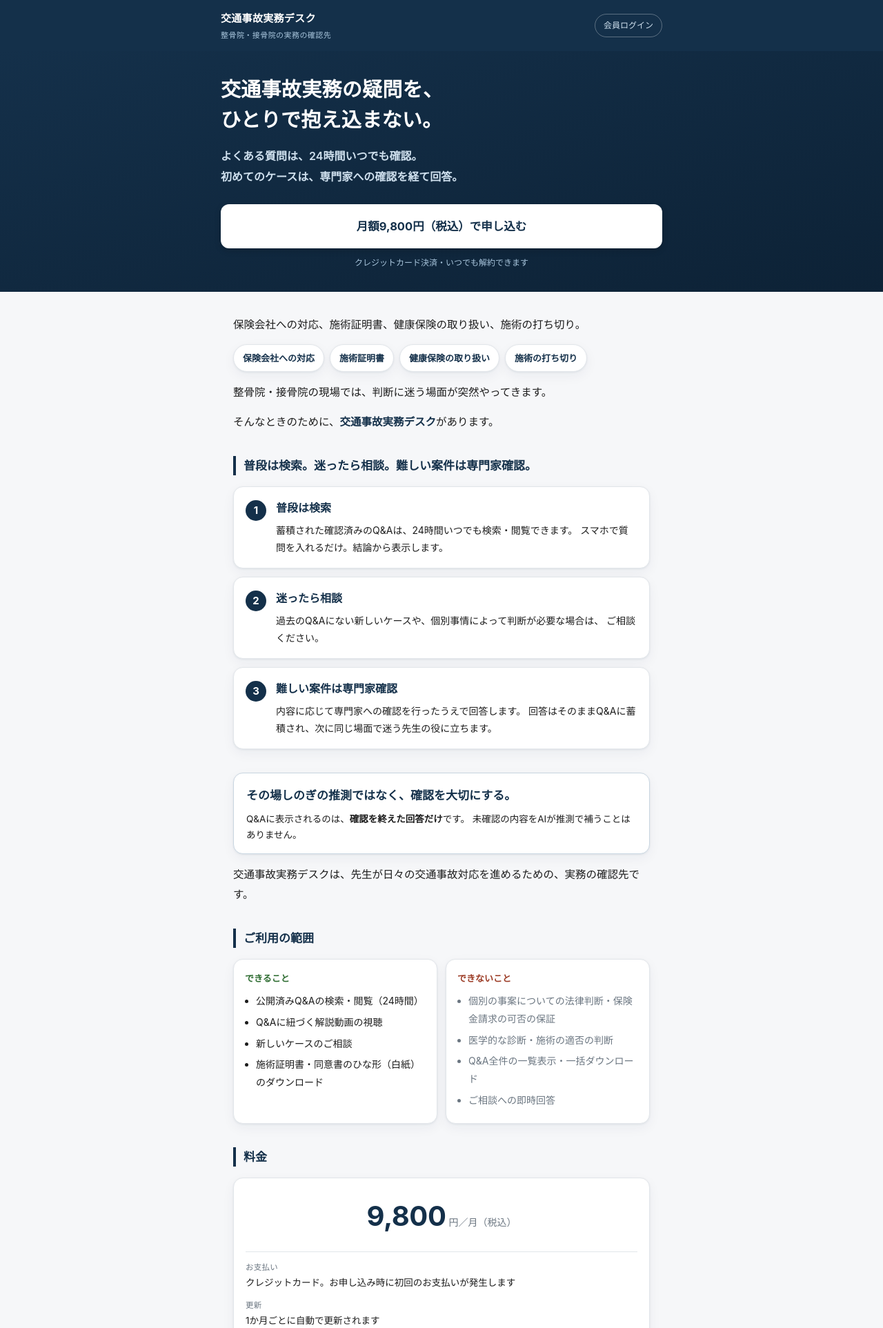
After one commit to juraku3hearty/my-repository, a Flask app: page /lp in a window 1280 px wide. The commit adds this page. Shown: the top 1925 px of the page at 69% size. Run offline with Flask 3, Linux system fonts and the light colour scheme.

Commit message:
feat: 募集ページ（/lp）を追加
いただいた文面をそのまま活かし、募集ページを1枚に組んだ。

- templates/lp.html / static/lp.css を新規追加。会員画面と同じ
  デザイントークン（紺・角丸14px・同じ影）を使い、申込後に画面が
  切り替わっても同じサイトに見えるようにした
- スマホ基準。PCでは「できること／できないこと」を2列にするだけで
  構造は変えない
- 文面は原文のまま。加えて実装と矛盾しない範囲で
  「ご利用の範囲（できること／できないこと）」を明示した
  （全件一覧・一括ダウンロードは提供しない、即時回答はしない）
- いただいた※注意書きに加え、利用規約第2条と同じ趣旨の注記を併記
- フッターに事業者情報と法的3ページへの導線
- ログイン画面から募集ページへの導線を追加

docs/legal-todo.md に、公開前に院長の確認が要る1点を追記した。
募集ページの「専門家への確認を経て回答」と、利用規約第2条・ご相談画面の
「先生ご自身の専門家へご相談ください」が逆向きになっている。A/B/C の
選択肢を記載。

テスト147項目すべて通過。

Co-Authored-By: Claude Opus 5 <noreply@anthropic.com>
Claude-Session: https://claude.ai/code/session_01XxX8KomyP5X86hhJgAnHyP

```diff
--- a/jiko-desk/webapp/app.py
+++ b/jiko-desk/webapp/app.py
@@ -338,6 +338,13 @@ def join():
                                show_debug=(APP_ENV == "dev"
                                            and request.args.get("debug") == "1"))
     return render_template("join.html", error="", email="")
+
+
+# 募集ページ。会員でなくても見られる唯一の入り口。
+# 本番では famitect.com 側のトップに置く想定だが、文面と導線をここで確定させる。
+@app.route("/lp")
+def lp():
+    return render_template("lp.html")
 
 
 @app.route("/terms")
--- /dev/null
+++ b/jiko-desk/webapp/static/lp.css
@@ -0,0 +1,108 @@
+/* 募集ページ。スマホを基準に組む。
+   色・角丸・影は会員画面（style.css / design/tokens.css）と同じ値を使う。 */
+:root {
+  --navy:   #14304a;
+  --navy-d: #0d2236;
+  --accent: #1f7a8c;
+  --bg:     #f6f7f9;
+  --card:   #ffffff;
+  --line:   #e2e6ea;
+  --text:   #1c1c1c;
+  --muted:  #6b7681;
+  --ok:     #2c6b2f;
+  --warn:   #9b3a24;
+  --radius: 14px;
+  --shadow: 0 1px 3px rgba(20,48,74,.07), 0 6px 18px rgba(20,48,74,.05);
+  --font: -apple-system, BlinkMacSystemFont, "Hiragino Sans", "Noto Sans JP", "Yu Gothic", sans-serif;
+}
+* { box-sizing: border-box; }
+body { margin:0; font-family: var(--font); background: var(--bg); color: var(--text);
+       line-height:1.85; font-size:16px; -webkit-text-size-adjust:100%; }
+.inner { max-width: 640px; margin: 0 auto; }
+.wrap  { max-width: 640px; margin: 0 auto; padding: 0 18px 56px; }
+
+/* ヘッダー */
+header { background: var(--navy); color:#fff; padding: 13px 18px; }
+header .inner { display:flex; align-items:center; justify-content:space-between; gap:12px; }
+header .brand { font-weight:700; font-size:15px; letter-spacing:.02em; }
+header .brand span { display:block; font-weight:400; font-size:11px; color:#a9c6dd; letter-spacing:.04em; }
+header .hlogin { color:#cfe0ee; font-size:12px; text-decoration:none; white-space:nowrap;
+                 border:1px solid rgba(255,255,255,.3); border-radius:999px; padding:5px 12px; }
+
+/* 主役 */
+.hero { background: linear-gradient(165deg, var(--navy) 0%, var(--navy-d) 100%);
+        color:#fff; padding: 34px 18px 30px; }
+.hero h1 { font-size: 25px; line-height:1.5; margin:0 0 16px; letter-spacing:.01em; }
+.hero .lead { font-size: 16px; color:#cfe0ee; margin:0 0 24px; line-height:1.9; font-weight:600; }
+.cta { display:block; background:#fff; color: var(--navy); text-decoration:none;
+       text-align:center; font-weight:700; font-size:16.5px; padding:17px 14px;
+       border-radius:12px; box-shadow:0 3px 10px rgba(0,0,0,.18); }
+.cta.dark { background: var(--navy); color:#fff; box-shadow: var(--shadow); }
+.cta-sub { text-align:center; font-size:12px; color:#a9c6dd; margin:10px 0 0; }
+.cta-sub.dark { color: var(--muted); }
+
+/* 本文 */
+.sec { margin-top: 34px; }
+.sec h2 { font-size: 17px; line-height:1.65; margin:0 0 16px; color: var(--navy);
+          border-left: 4px solid var(--navy); padding-left: 11px; }
+.sec h3 { font-size: 13px; margin:0 0 8px; }
+.body { font-size: 15.5px; margin: 0 0 14px; }
+.body strong { color: var(--navy); }
+
+/* 迷う場面 */
+.scenes { display:flex; flex-wrap:wrap; gap:8px; margin: 0 0 16px; }
+.scenes b { font-weight:600; font-size:13px; background:#fff; border:1px solid var(--line);
+            border-radius:999px; padding:7px 13px; color: var(--navy); box-shadow: var(--shadow); }
+
+/* 3ステップ */
+.steps { display:grid; gap:12px; }
+.step { display:flex; gap:14px; background: var(--card); border:1px solid var(--line);
+        border-radius: var(--radius); padding:16px 17px; box-shadow: var(--shadow); }
+.step .no { width:30px; height:30px; flex:0 0 30px; border-radius:50%;
+            background: var(--navy); color:#fff; display:grid; place-items:center;
+            font-weight:700; font-size:15px; margin-top:3px; }
+.step .tx { flex:1; min-width:0; }
+.step .tx b { display:block; font-size:16px; color: var(--navy); }
+.step .tx p { font-size:14px; margin:5px 0 0; line-height:1.8; }
+
+/* 方針 */
+.pledge { background: var(--card); border:1px solid #c9d6e1; border-radius: var(--radius);
+          padding:18px 18px 15px; box-shadow: var(--shadow); margin-bottom:16px; }
+.pledge p { margin:0; font-size:17px; font-weight:700; color: var(--navy); line-height:1.7; }
+.pledge .small { margin-top:9px; font-size:13.5px; font-weight:400; color: var(--text); }
+
+/* できること・できないこと */
+.two { display:grid; gap:12px; }
+.two > div { background: var(--card); border:1px solid var(--line); border-radius: var(--radius);
+             padding:15px 16px; box-shadow: var(--shadow); }
+.two ul { margin:0; padding-left:1.15em; font-size:14px; line-height:1.85; }
+.two li { margin-bottom:5px; }
+.can h3  { color: var(--ok); }
+.cant h3 { color: var(--warn); }
+.cant ul { color: var(--muted); }
+
+/* 料金 */
+.price { background: var(--card); border:1px solid var(--line); border-radius: var(--radius);
+         padding:18px 17px 16px; box-shadow: var(--shadow); margin-bottom:16px; }
+.price .amount { text-align:center; padding-bottom:14px; border-bottom:1px solid var(--line);
+                 margin-bottom:12px; }
+.price .amount b { font-size:40px; font-weight:700; color: var(--navy); letter-spacing:-.01em; }
+.price .amount span { font-size:14px; color: var(--muted); margin-left:4px; }
+.price dl { margin:0; font-size:13.5px; }
+.price dt { color: var(--muted); font-size:11.5px; margin-top:10px; letter-spacing:.02em; }
+.price dd { margin:0; line-height:1.75; }
+
+/* 注意書き */
+.caution { font-size:12.5px; color: var(--muted); line-height:1.95;
+           background:#fff; border:1px dashed var(--line); border-radius:10px; padding:13px 14px; }
+
+footer { text-align:center; margin-top:34px; padding-top:22px; border-top:1px solid var(--line);
+         font-size:12px; color: var(--muted); line-height:2; }
+footer .links a { color: var(--navy); }
+footer .company { margin-top:10px; font-size:11.5px; }
+
+/* PCでは2列にするだけ。構造は変えない */
+@media (min-width: 620px) {
+  .hero h1 { font-size: 29px; }
+  .two { grid-template-columns: 1fr 1fr; }
+}
--- a/jiko-desk/webapp/templates/login_member.html
+++ b/jiko-desk/webapp/templates/login_member.html
@@ -53,7 +53,8 @@
   </form>
 </div>
 <div class="notice">
-  まだお申し込みでない方は <a href="{{ url_for('join') }}">こちら</a> からどうぞ。
+  まだお申し込みでない方は <a href="{{ url_for('join') }}">お申し込み</a>
+  ／ <a href="{{ url_for('lp') }}">サービスのご案内</a> をご覧ください。
 </div>
 {% endif %}
 
--- /dev/null
+++ b/jiko-desk/webapp/templates/lp.html
@@ -0,0 +1,167 @@
+<!doctype html>
+<html lang="ja">
+<head>
+<meta charset="utf-8">
+<meta name="viewport" content="width=device-width, initial-scale=1">
+<title>交通事故実務デスク｜整骨院・接骨院の交通事故対応の確認先</title>
+<meta name="description" content="保険会社対応・施術証明書・健康保険の取り扱い・施術の打ち切り。整骨院・接骨院の交通事故実務で迷ったときの確認先。公開済みQ&amp;Aは24時間検索できます。月額9,800円（税込）。">
+<link rel="stylesheet" href="{{ url_for('static', filename='lp.css') }}">
+</head>
+<body>
+
+<header>
+  <div class="inner">
+    <div class="brand">交通事故実務デスク<span>整骨院・接骨院の実務の確認先</span></div>
+    <a class="hlogin" href="{{ url_for('login_page') }}">会員ログイン</a>
+  </div>
+</header>
+
+<!-- 主役 -->
+<section class="hero">
+  <div class="inner">
+    <h1>交通事故実務の疑問を、<br>ひとりで抱え込まない。</h1>
+    <p class="lead">
+      よくある質問は、24時間いつでも確認。<br>
+      初めてのケースは、専門家への確認を経て回答。
+    </p>
+    <a class="cta" href="{{ url_for('join') }}">月額9,800円（税込）で申し込む</a>
+    <p class="cta-sub">クレジットカード決済・いつでも解約できます</p>
+  </div>
+</section>
+
+<div class="wrap">
+
+  <!-- 課題 -->
+  <section class="sec">
+    <p class="body">
+      保険会社への対応、施術証明書、健康保険の取り扱い、施術の打ち切り。
+    </p>
+    <div class="scenes">
+      <b>保険会社への対応</b>
+      <b>施術証明書</b>
+      <b>健康保険の取り扱い</b>
+      <b>施術の打ち切り</b>
+    </div>
+    <p class="body">
+      整骨院・接骨院の現場では、判断に迷う場面が突然やってきます。
+    </p>
+    <p class="body">
+      そんなときのために、<strong>交通事故実務デスク</strong>があります。
+    </p>
+  </section>
+
+  <!-- 使い方 -->
+  <section class="sec">
+    <h2>普段は検索。迷ったら相談。難しい案件は専門家確認。</h2>
+    <div class="steps">
+      <div class="step">
+        <div class="no">1</div>
+        <div class="tx">
+          <b>普段は検索</b>
+          <p>蓄積された確認済みのQ&amp;Aは、24時間いつでも検索・閲覧できます。
+             スマホで質問を入れるだけ。結論から表示します。</p>
+        </div>
+      </div>
+      <div class="step">
+        <div class="no">2</div>
+        <div class="tx">
+          <b>迷ったら相談</b>
+          <p>過去のQ&amp;Aにない新しいケースや、個別事情によって判断が必要な場合は、
+             ご相談ください。</p>
+        </div>
+      </div>
+      <div class="step">
+        <div class="no">3</div>
+        <div class="tx">
+          <b>難しい案件は専門家確認</b>
+          <p>内容に応じて専門家への確認を行ったうえで回答します。
+             回答はそのままQ&amp;Aに蓄積され、次に同じ場面で迷う先生の役に立ちます。</p>
+        </div>
+      </div>
+    </div>
+  </section>
+
+  <!-- 方針 -->
+  <section class="sec">
+    <div class="pledge">
+      <p>その場しのぎの推測ではなく、確認を大切にする。</p>
+      <p class="small">
+        Q&amp;Aに表示されるのは、<b>確認を終えた回答だけ</b>です。
+        未確認の内容をAIが推測で補うことはありません。
+      </p>
+    </div>
+    <p class="body">
+      交通事故実務デスクは、先生が日々の交通事故対応を進めるための、実務の確認先です。
+    </p>
+  </section>
+
+  <!-- 範囲 -->
+  <section class="sec">
+    <h2>ご利用の範囲</h2>
+    <div class="two">
+      <div class="can">
+        <h3>できること</h3>
+        <ul>
+          <li>公開済みQ&amp;Aの検索・閲覧（24時間）</li>
+          <li>Q&amp;Aに紐づく解説動画の視聴</li>
+          <li>新しいケースのご相談</li>
+          <li>施術証明書・同意書のひな形（白紙）のダウンロード</li>
+        </ul>
+      </div>
+      <div class="cant">
+        <h3>できないこと</h3>
+        <ul>
+          <li>個別の事案についての法律判断・保険金請求の可否の保証</li>
+          <li>医学的な診断・施術の適否の判断</li>
+          <li>Q&amp;A全件の一覧表示・一括ダウンロード</li>
+          <li>ご相談への即時回答</li>
+        </ul>
+      </div>
+    </div>
+  </section>
+
+  <!-- 料金 -->
+  <section class="sec">
+    <h2>料金</h2>
+    <div class="price">
+      <div class="amount"><b>9,800</b><span>円／月（税込）</span></div>
+      <dl>
+        <dt>お支払い</dt><dd>クレジットカード。お申し込み時に初回のお支払いが発生します</dd>
+        <dt>更新</dt><dd>1か月ごとに自動で更新されます</dd>
+        <dt>解約</dt><dd>いつでも解約できます。解約後、次回の課金は行われません。
+            お支払い済みの期間が終了するまでご利用いただけます（返金はありません）</dd>
+        <dt>ご利用開始</dt><dd>決済完了後、ログイン用のメールをお送りします</dd>
+      </dl>
+    </div>
+    <a class="cta dark" href="{{ url_for('join') }}">申し込みに進む</a>
+    <p class="cta-sub dark">
+      必要なときに調べられる。分からないときには相談できる。
+    </p>
+  </section>
+
+  <!-- 注意 -->
+  <section class="sec">
+    <div class="caution">
+      ※24時間利用できるのは公開済みQ&amp;Aの閲覧機能です。個別相談への回答は即時対応ではなく、
+      確認内容に応じて時間をいただきます。<br>
+      ※本サービスで提供する情報は一般的な実務の参考情報です。個別の事案に対する法律判断・
+      保険金請求の可否・医学的判断を保証するものではありません。個別の判断が必要な場合は、
+      弁護士・行政書士・医師等の有資格者にご相談ください。
+    </div>
+  </section>
+
+  <footer>
+    <div class="links">
+      <a href="{{ url_for('terms') }}">利用規約</a>　·
+      <a href="{{ url_for('privacy_policy') }}">プライバシーポリシー</a>　·
+      <a href="{{ url_for('tokusho') }}">特定商取引法に基づく表示</a>
+    </div>
+    <div class="company">
+      株式会社famitect　交通事故実務デスク<br>
+      京都府京都市伏見区久我石原町1-7　075-874-5522　info@famitect.com
+    </div>
+  </footer>
+
+</div>
+</body>
+</html>
```
Also changed, not shown: jiko-desk/docs/legal-todo.md (+27 -0 lines), jiko-desk/design/tour/P1-募集ページ_全体.png (added), jiko-desk/design/tour/P2-募集ページ_ファーストビュー.png (added), jiko-desk/design/tour/P3-募集ページ_PC.png (added).
